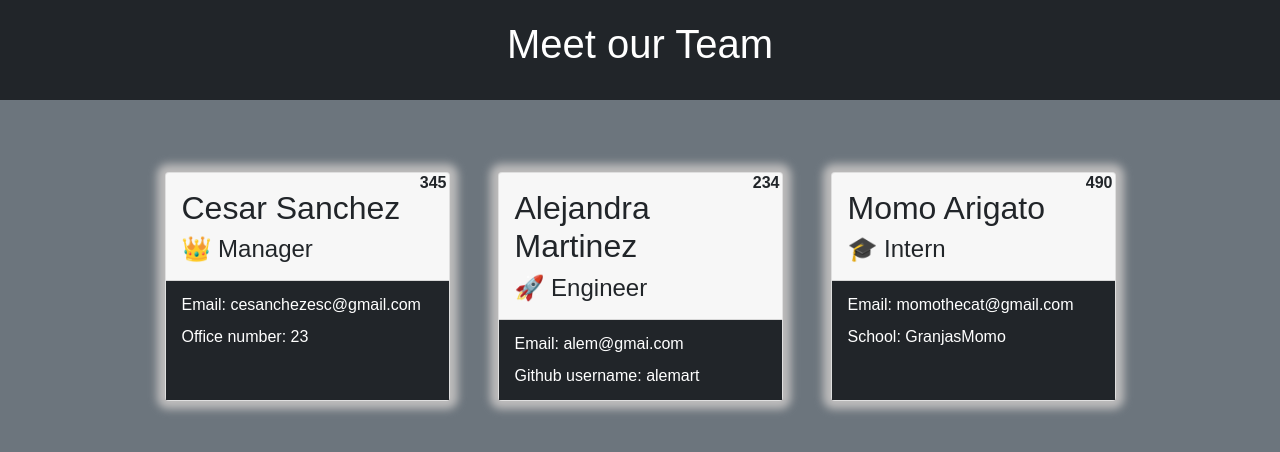
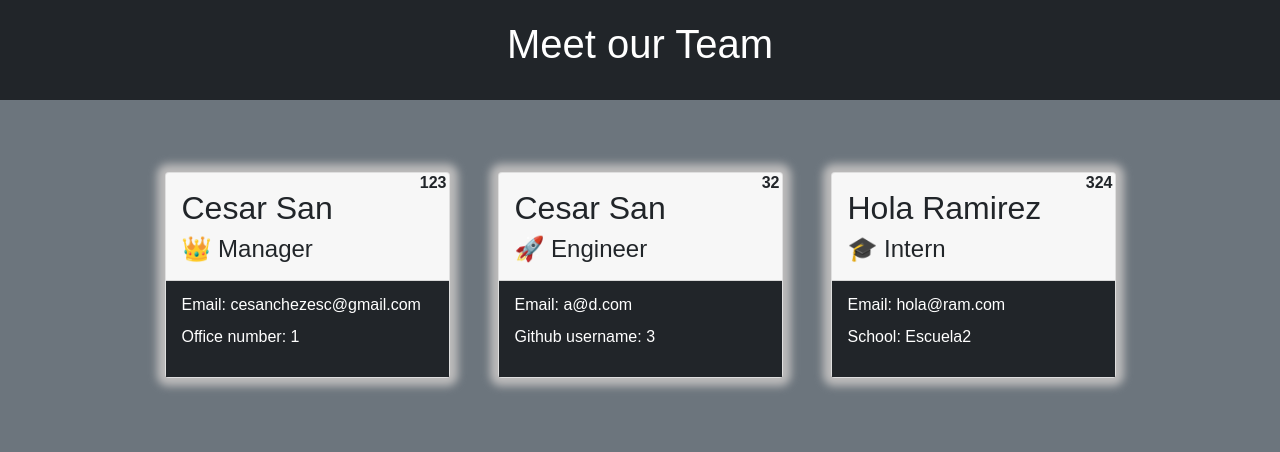
Before and after one commit to csancheze/Team-Profile-Generator, a website: page dist/index.html in a window 1280 px wide. Drawn offline with nearby package versions, Linux system fonts and the light colour scheme.

```diff
--- a/dist/index.html
+++ b/dist/index.html
@@ -20,37 +20,37 @@
 
     <div class="card col-12 col-md-5 col-lg-3 p-0 m-4">
     <div class="card-header" style="position: relative;">
-        <h2 class="card-title pt-2">Cesar Sanchez</h2>
+        <h2 class="card-title pt-2">Cesar San</h2>
         <h4 class="h4">&#128081 Manager</h3>
-        <div style="position: absolute; top: 0; right: 0; padding: 2px;"><strong>345</strong></div>
+        <div style="position: absolute; top: 0; right: 0; padding: 2px;"><strong>123</strong></div>
     </div>
     <div class="card-body bg-dark text-white">
         <p class="card-text"> Email: <a href="mailto:cesanchezesc@gmail.com" class="card-link"> cesanchezesc@gmail.com</a><p>
-        <p class="card-text"> Office number: 23 <p>
+        <p class="card-text"> Office number: 1 <p>
     </div>
     </div>
 
     <div class="card col-12 col-md-5 col-lg-3 p-0 m-4">
     <div class="card-header" style="position: relative;">
-        <h2 class="card-title pt-2">Alejandra Martinez</h2>
+        <h2 class="card-title pt-2">Cesar San</h2>
         <h4 class="h4">&#128640 Engineer</h3>
-        <div style="position: absolute; top: 0; right: 0; padding: 2px;"><strong>234</strong></div>
+        <div style="position: absolute; top: 0; right: 0; padding: 2px;"><strong>32</strong></div>
     </div>
     <div class="card-body bg-dark text-white">
-        <p class="card-text"> Email: <a href="mailto:alem@gmai.com" class="card-link"> alem@gmai.com</a><p>
-        <p class="card-text"> Github username:<a href="https://www.github.com/alemart" class="card-link" target="_blank" > alemart</a></p>
+        <p class="card-text"> Email: <a href="mailto:a@d.com" class="card-link"> a@d.com</a><p>
+        <p class="card-text"> Github username:<a href="https://www.github.com/3" class="card-link" target="_blank" > 3</a></p>
     </div>
     </div>
 
     <div class="card col-12 col-md-5 col-lg-3 p-0 m-4">
     <div class="card-header" style="position: relative;">
-        <h2 class="card-title pt-2">Momo Arigato</h2>
+        <h2 class="card-title pt-2">Hola Ramirez</h2>
         <h4 class="h4">&#127891 Intern</h3>
-        <div style="position: absolute; top: 0; right: 0; padding: 2px;"><strong>490</strong></div>
+        <div style="position: absolute; top: 0; right: 0; padding: 2px;"><strong>324</strong></div>
     </div>
     <div class="card-body bg-dark text-white">
-        <p class="card-text"> Email: <a href="mailto:momothecat@gmail.com" class="card-link"> momothecat@gmail.com</a><p>
-        <p class="card-text"> School: GranjasMomo <p>
+        <p class="card-text"> Email: <a href="mailto:hola@ram.com" class="card-link"> hola@ram.com</a><p>
+        <p class="card-text"> School: Escuela2 <p>
     </div>
     </div>
 
```
Also changed, not shown: Readme.md (added), assets/screenshot1.png (added), assets/screenshot2.png (added), 1 other file.
